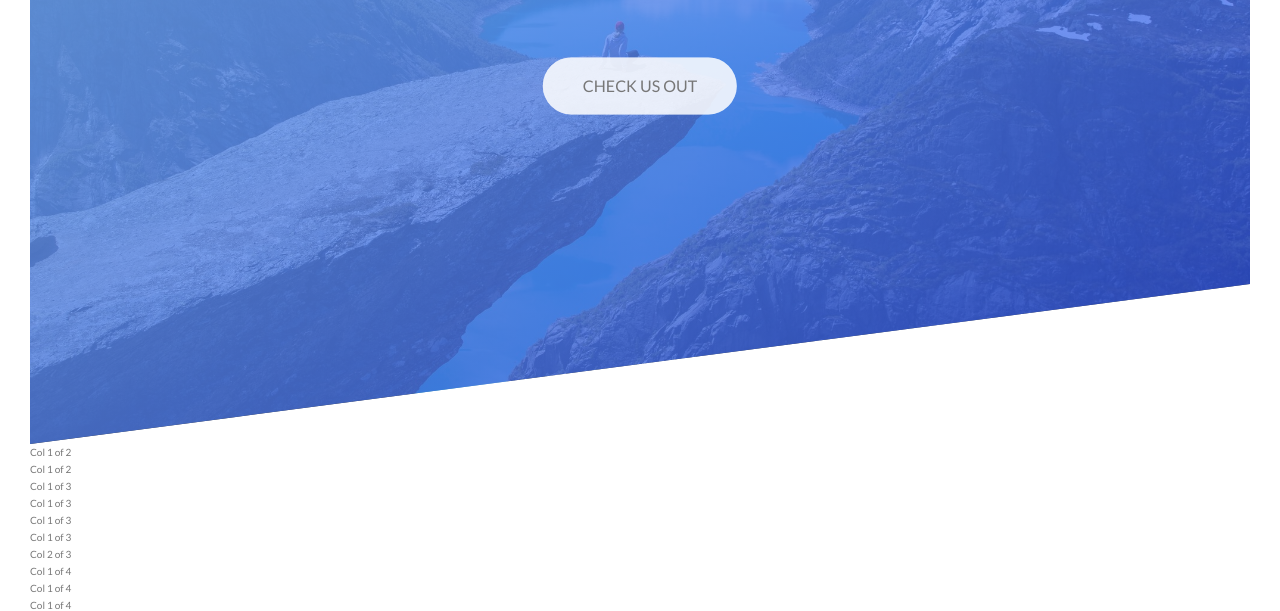
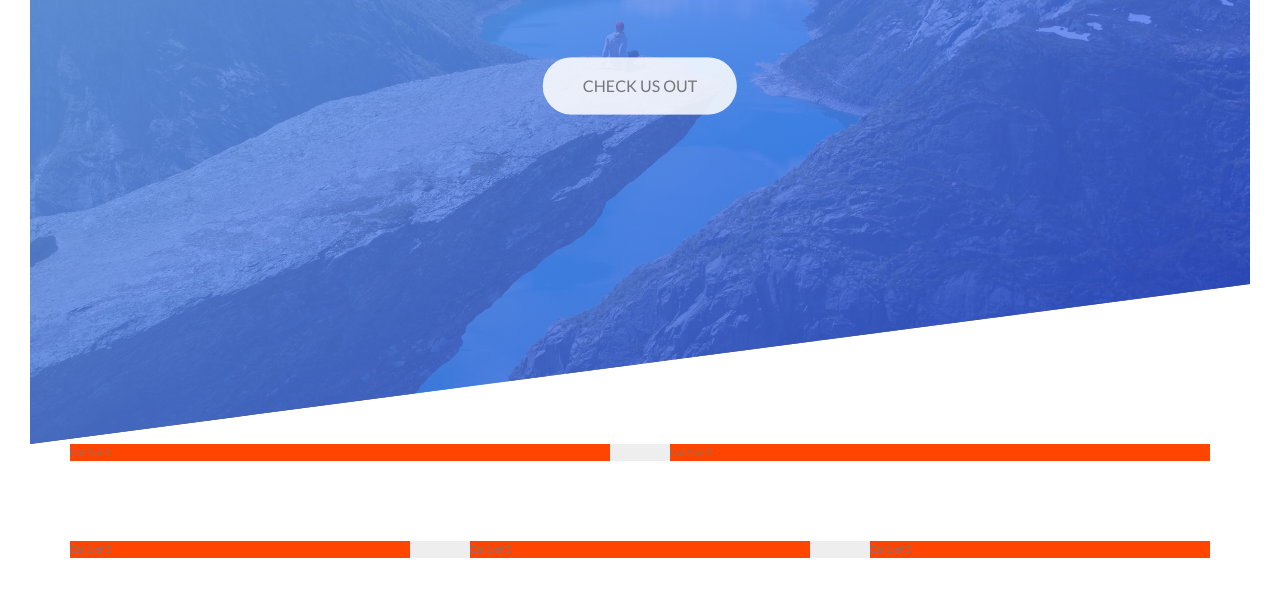
Before and after one commit to charleslukes/natours, a website: page index.html in a window 1280 px wide. Shown: the part 346-957 px from the top of the page. Drawn offline with Linux system fonts and the light colour scheme.

Commit message:
structure code to work with the dry principle

```diff
--- a/package.json
+++ b/package.json
@@ -4,7 +4,7 @@
   "description": "",
   "main": "index.js",
   "scripts": {
-    "compile:sass": "node-sass sass/main.scss style.css -w"
+    "compile:sass": "node-sass sass/main.scss style.css"
   },
   "repository": {
     "type": "git",
--- a/sass/abstract/_mixins.scss
+++ b/sass/abstract/_mixins.scss
@@ -0,0 +1,7 @@
+@mixin clearfix{
+  &::after{
+    content: '';
+    display: table;
+    clear: both;
+  }
+}
--- a/sass/abstract/_variables.scss
+++ b/sass/abstract/_variables.scss
@@ -1,6 +1,12 @@
 
+// COLORS
 $color-primary-dark: #2d50ecb9;
 $color-primary-light: #7cb3f1d8;
 $color-grey-dark: #777;
 $color-white: #fff;
 $color-black: #000;
+
+// GRID
+$grid-width: 114rem;
+$gutter-vertical: 8rem;
+$gutter-horinzontal: 6rem;
--- a/sass/main.scss
+++ b/sass/main.scss
@@ -11,3 +11,4 @@
 @import "pages/home";
 @import "component/component/button.scss";
 @import "layout/header";
+@import "layout/grid";
```
Also changed, not shown: style.css.
